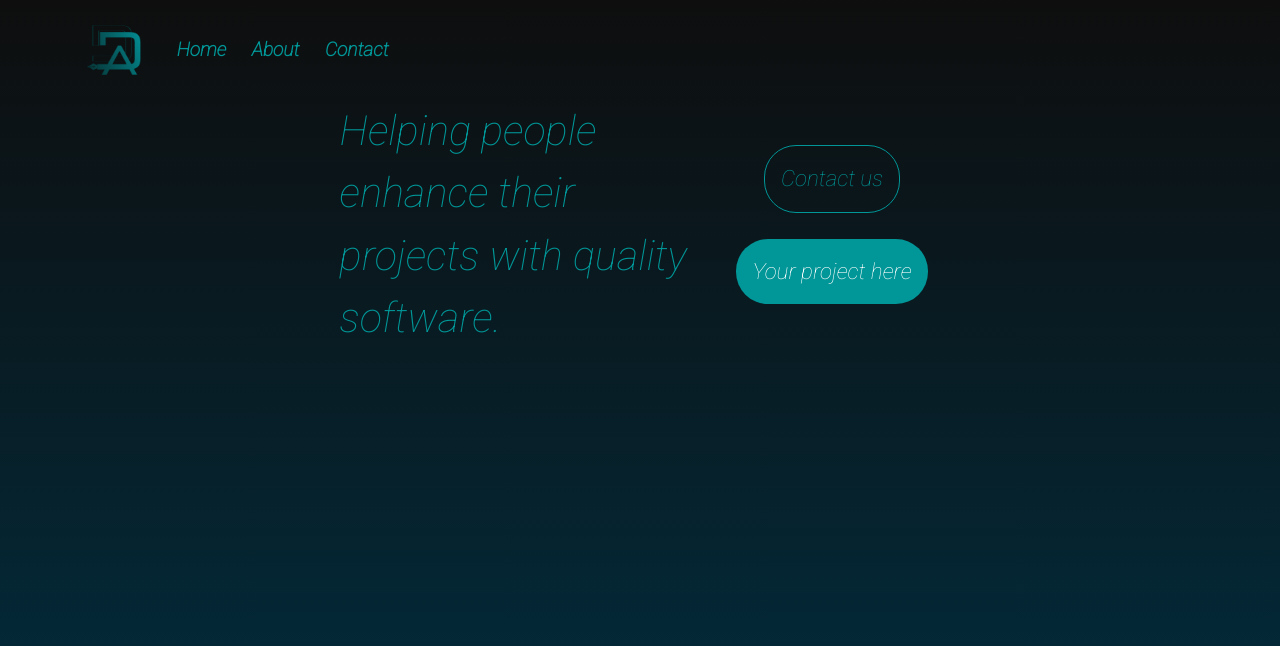
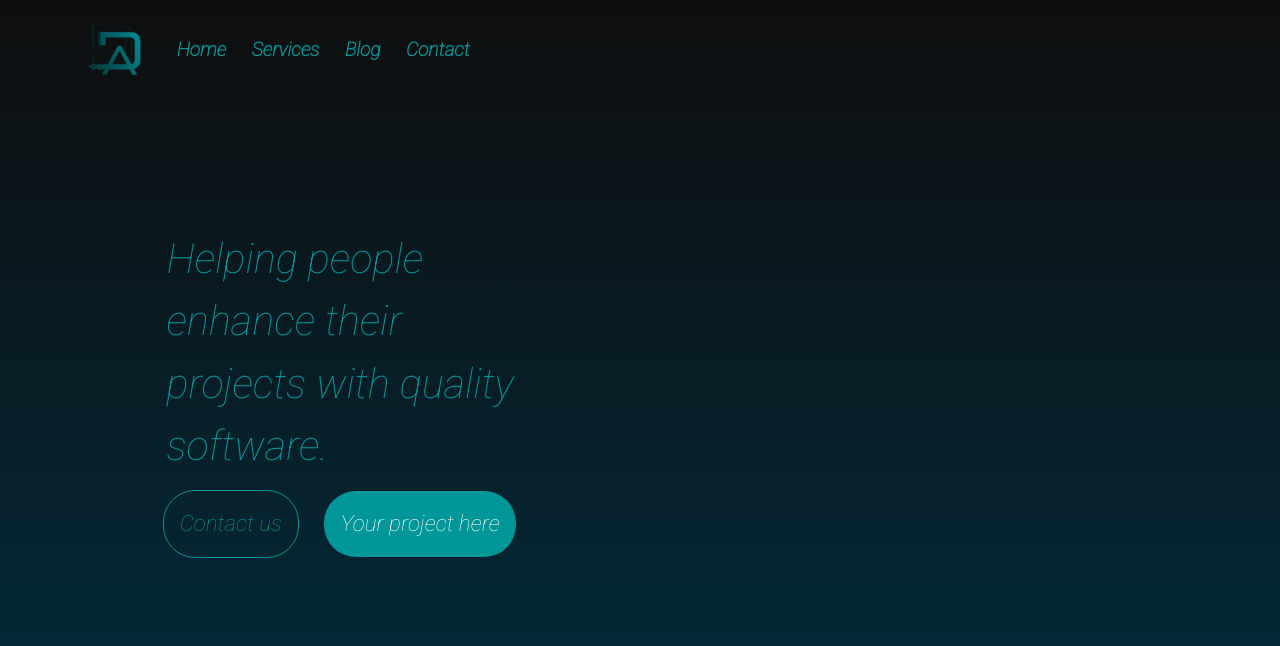
Before and after one commit to dawudesign2/projectJs, a website with bundled scripts: page index.html in a window 1280 px wide. Built offline with nearby package versions, Linux system fonts and the light colour scheme.

Commit message:
0406 1123

```diff
--- a/src/components/header.js
+++ b/src/components/header.js
@@ -5,24 +5,27 @@ const header =  () => {
     elm.createElement("header","body",[{className:"header"}]);
     elm.createElement("nav","header",[{className:"nav"}]);
     elm.createElement('a', 'nav', [{className:"nav-link", href:"#", textContent:"Home"}]);
-    elm.createElement('a', 'nav', [{className:"nav-link", href:"#", textContent:"About"}]);
+    elm.createElement('a', 'nav', [{className:"nav-link", href:"#", textContent:"Services"}]);
+    elm.createElement('a', 'nav', [{className:"nav-link", href:"#", textContent:"Blog"}]);
     elm.createElement('a', 'nav', [{className:"nav-link", href:"#", textContent:"Contact"}]);
 
     elm.createElement("div","header",[{className:"logo"}]);
     elm.createElement("img", ".logo", [{className:"logo-img", src:"src/img/D2.png" , alt:"logo"}]);
 
     elm.createElement("div","body",[{className:"header-content"}]);
-    elm.createElement("div",".header-content",[{className:"container"}]);
-    elm.createElement("h1",".container",[
+    elm.createElement("div",".header-content",[{className:"container-left"}]);
+    elm.createElement("h1",".container-left",[
         {
             className:"header-title",
             textContent:"Helping people enhance their projects with quality software."
         }
     ]);
-    //elm.createElement("img",".container",[{className:"header-img", src:"src/img/dws.png" , alt:"logo"}]);
-    elm.createElement("div",".container",[{className:"header-text"}]);
+    elm.createElement("div",".container-left",[{className:"header-text"}]);
     elm.createElement('a', '.header-text', [{className:"nav-text one", href:"#", textContent:"Contact us"}]);
     elm.createElement('a', '.header-text', [{className:"nav-text two", href:"#", textContent:"Your project here"}]);
+
+    elm.createElement("div",".header-content",[{className:"container-right"}]);
+    elm.createElement("canvas",".container-right",[{className:"header-canvas"}]);
 
 }
 
--- a/src/sass/app.scss
+++ b/src/sass/app.scss
@@ -24,8 +24,6 @@ body {
     justify-content:flex-end;
     align-items: center;
     z-index: 1;
-}
-
     .nav {
         display: flex;
         flex-direction: row;
@@ -43,7 +41,6 @@ body {
             }
         }
     }
-
     .logo {
         display: flex;
         margin-left: size(60);
@@ -52,19 +49,24 @@ body {
             height: 100px;
         }
     }
+}
 
 .header-content {
     display: flex;
     flex-wrap: wrap;
-    justify-content: space-around;
+    justify-content: center;
     align-items: center;
-    .container {
+    @include respond-to('medium') {
+        justify-content: space-between;
+    }
+    .container-left {
         display: flex;
         flex-direction: column;
-        justify-content: space-between;
+        justify-content: center;
         align-items: center;
-        @include respond-to('small'){
-            flex-direction: row;
+        margin: size(120) size(0) size(0) size(0);
+        @include respond-to('medium') {
+            margin: size(120);
         }
         .header-title {
             font-size: size(39);
@@ -72,10 +74,11 @@ body {
             color: $greenThree;
             inline-size: size(360);
             overflow-wrap: break-word;
+            margin-left: size(36);
         }
         .header-text{
             display:flex;
-            flex-direction: column;
+            flex-direction:row;
             align-items: center;
             .nav-text {
                 font-size: size(21);
@@ -104,4 +107,7 @@ body {
             }
         }
     }
+    .container-right {
+        display: flex;
     }
+}
```
Also changed, not shown: src/css/app.css, src/img/215.jpg (added), src/img/dws.png, 1 other file. Lines whose indentation alone changed are shown as unchanged.
